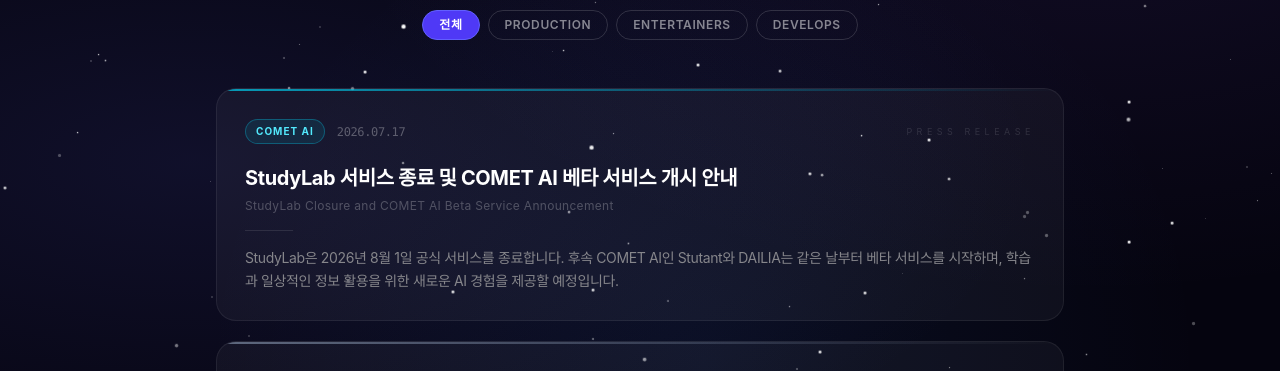
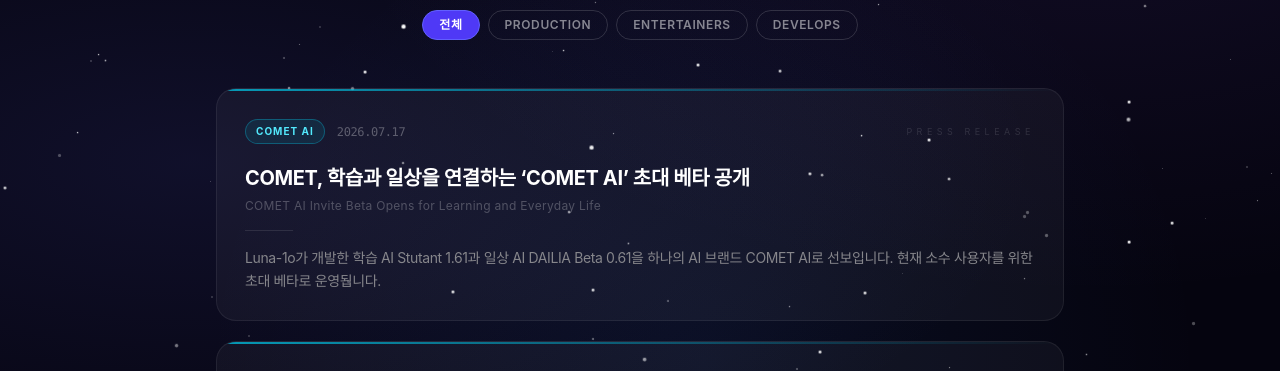
Before and after one commit to cometodlite/comet_production_official, a Next.js app: page /news in a window 1280 px wide. Shown: the part 318-689 px from the top of the page. Built offline with nearby package versions, Linux system fonts and the light colour scheme; no server answers.

Commit message:
pin COMET AI news article

```diff
--- a/src/app/news/page.tsx
+++ b/src/app/news/page.tsx
@@ -19,6 +19,7 @@
   tagColor: string;
   accentBar: string;
   href?: string;
+  priority?: number;
 };
 
 const newsData: NewsItem[] = [
@@ -58,6 +59,7 @@
     tagColor: "text-cyan-300 border-cyan-400/30 bg-cyan-400/10",
     accentBar: "bg-gradient-to-r from-cyan-400/70 to-transparent",
     href: "/news/comet-ai",
+    priority: 1,
   },
   {
     id: 4,
@@ -120,7 +122,8 @@
     { value: "develops",      label: "DEVELOPS",               activeClass: "bg-blue-600/80 border-blue-500 text-white" },
   ];
 
-  const filtered = filter === "all" ? newsData : newsData.filter((n) => n.category === filter);
+  const filtered = (filter === "all" ? newsData : newsData.filter((n) => n.category === filter))
+    .toSorted((a, b) => (b.priority ?? 0) - (a.priority ?? 0));
 
   return (
     <div className="max-w-4xl mx-auto px-6 py-20">
```
